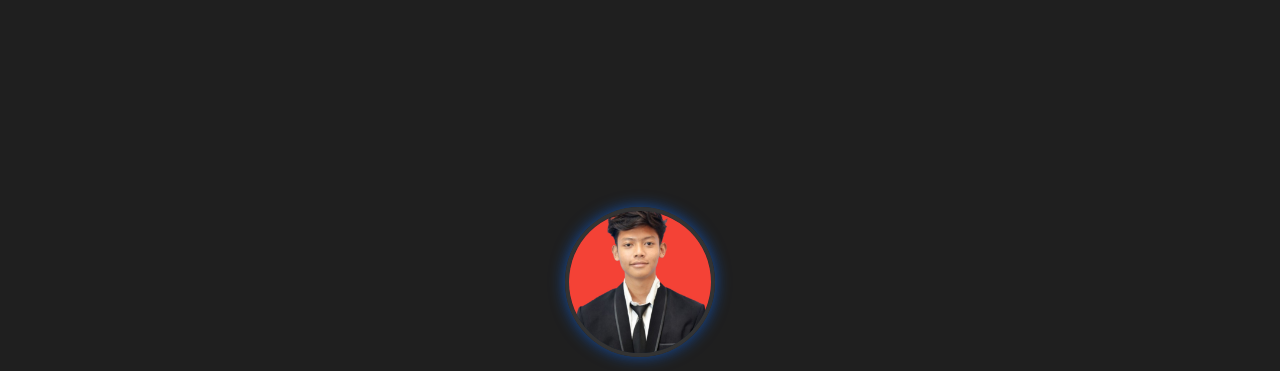
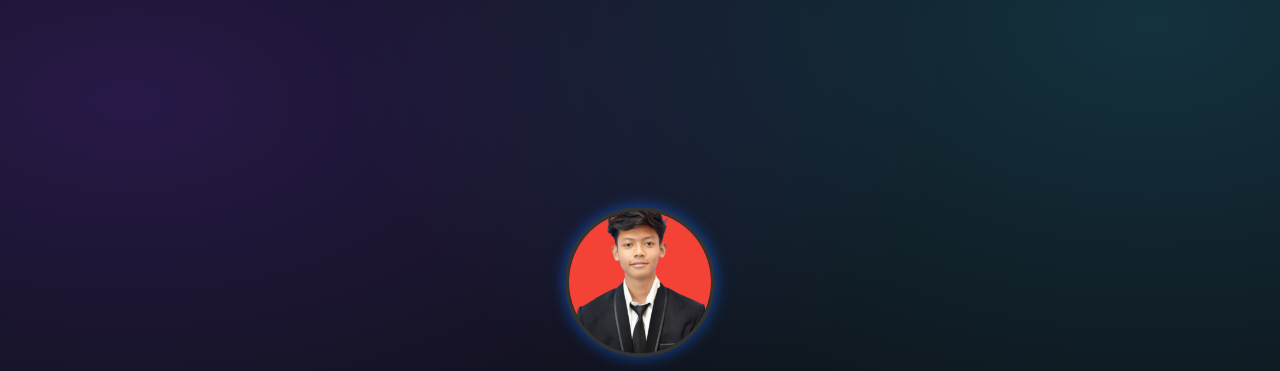
Before and after one commit to mazzfikajaa/portofolio, a plain HTML site: page index.html in a window 1280 px wide. Shown: the part 58-429 px from the top of the page. Drawn offline with nearby package versions, Linux system fonts and the light colour scheme.

Commit message:
Update style.css

```diff
--- a/style.css
+++ b/style.css
@@ -1,11 +1,14 @@
-/* === Global Styles === */
 :root {
     --primary-glow: #19557d;
 }
 
 body {
     font-family: 'Poppins', sans-serif;
-    background-color: #1f1f1f;
+    background-color: #0D1117;
+    background-image:
+        radial-gradient(at 90% 10%, hsla(195, 60%, 30%, 0.4) 0px, transparent 50%),
+        radial-gradient(at 10% 20%, hsla(265, 60%, 35%, 0.4) 0px, transparent 50%);
+    background-attachment: fixed;
     color: #e0e0e0;
 }
 
```
